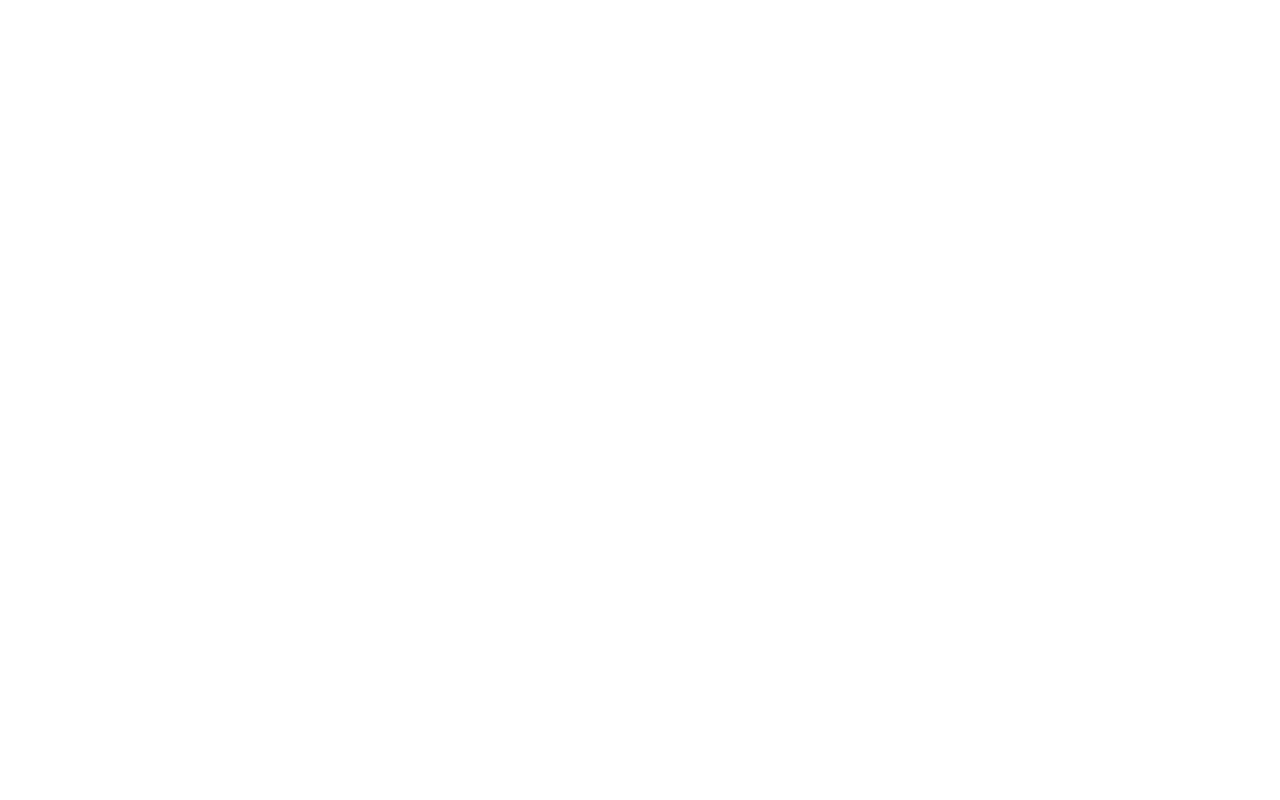
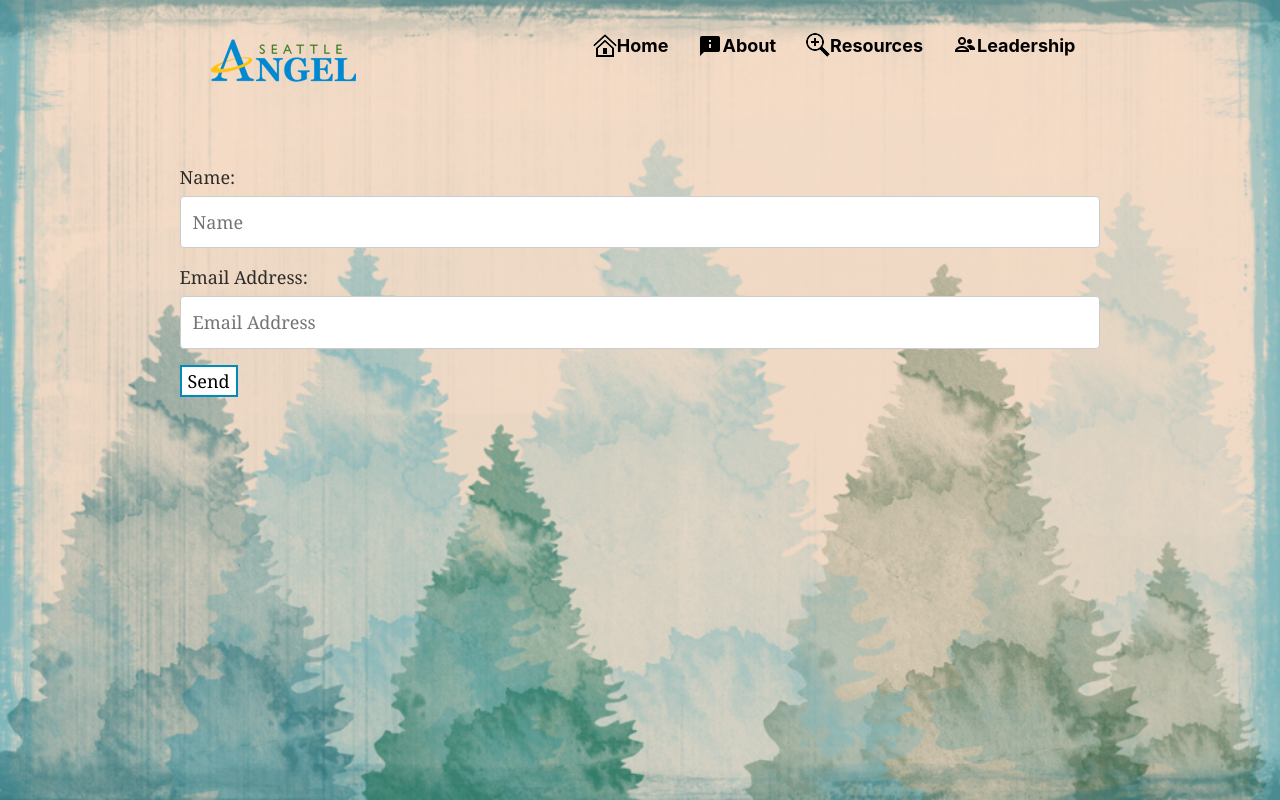
Before and after one commit to clarencedave/seattleangel, a Gatsby site: page /newsletter in a window 1280 px wide. Before the commit this address had no page. Built offline with nearby package versions, Linux system fonts and the light colour scheme; Gatsby itself is replaced by a stand-in of ours.

Commit message:
newsletter added

```diff
--- a/src/components/layout.css
+++ b/src/components/layout.css
@@ -161,11 +161,29 @@
 }
 
 
+input[type=text], select, textarea {
+  width: 100%;
+  padding: 12px;
+  border: 1px solid #ccc;
+  border-radius: 4px;
+  box-sizing: border-box;
+  margin-top: 6px;
+  margin-bottom: 16px;
+  resize: vertical;
+}
 
 
+.btnsubmit {
+  background-color: white;
+  color: black;
+  border: 2px solid #008CBA;
 
+}
 
-
+.btnsubmit:hover {
+  background-color: #008CBA;
+  color: white;
+}
 
 
 
--- /dev/null
+++ b/src/pages/newsletter.js
@@ -0,0 +1,31 @@
+import React from 'react'
+
+
+import Layout from '../components/layout'
+import SEO from '../components/seo'
+
+const SecondPage = () => (
+  <Layout>
+    <SEO title="Newsletter" />
+
+    <form name = "newsletter" method = "post" netlify = "true">
+     <input type="hidden" name="newsletter" value="newsletter" />
+
+
+
+     <label for="name">Name:</label>
+      <input id="name" name="name" placeholder="Name" type = "text" ></input>
+
+
+
+      <label for="Email">Email Address:</label>
+      <input id="Email" name="Email" placeholder="Email Address" type = "text" ></input>
+
+      <button class = "btnsubmit"  type ="submit">Send</button>
+
+    </form>
+
+  </Layout>
+)
+
+export default SecondPage
```
